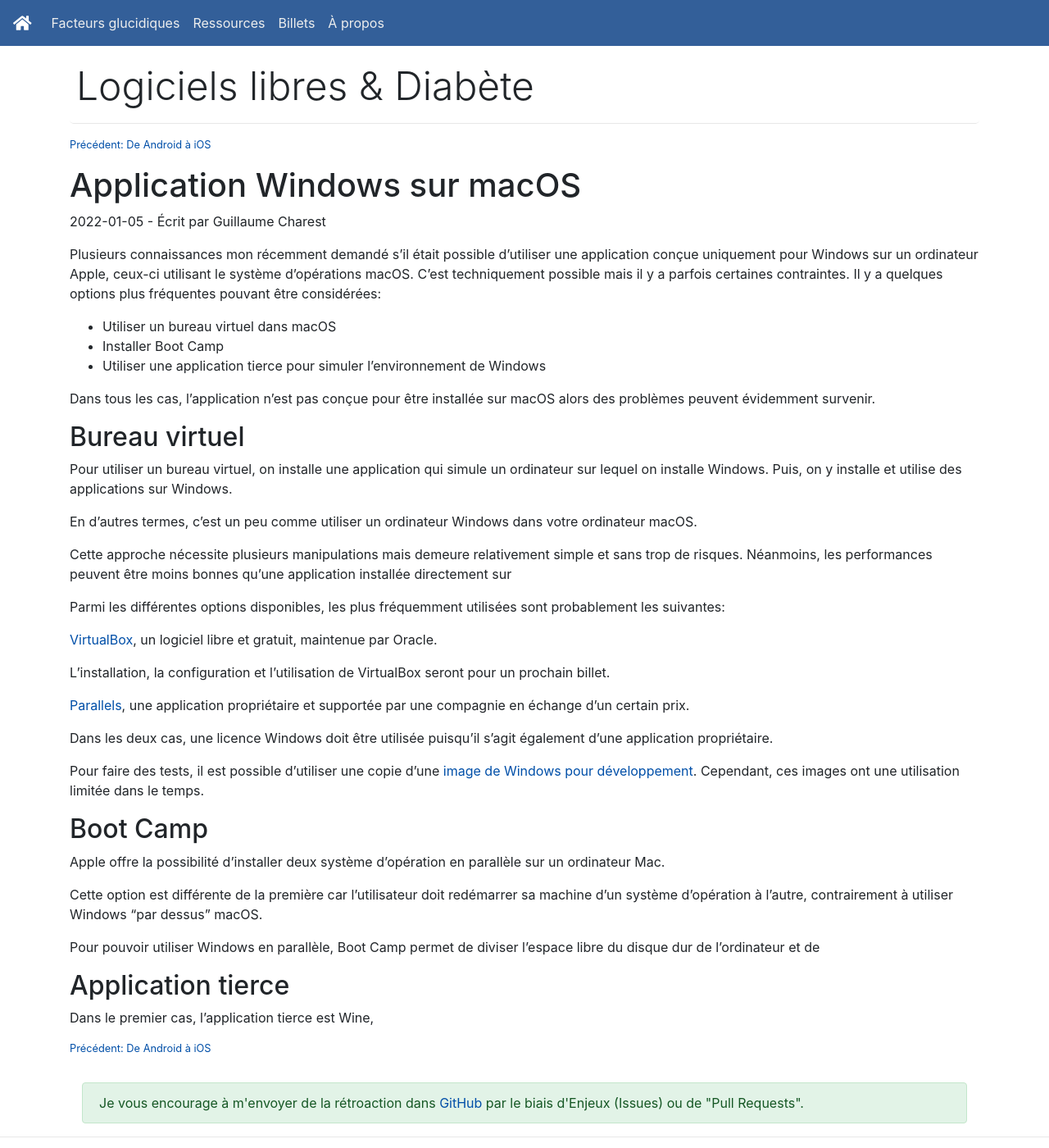
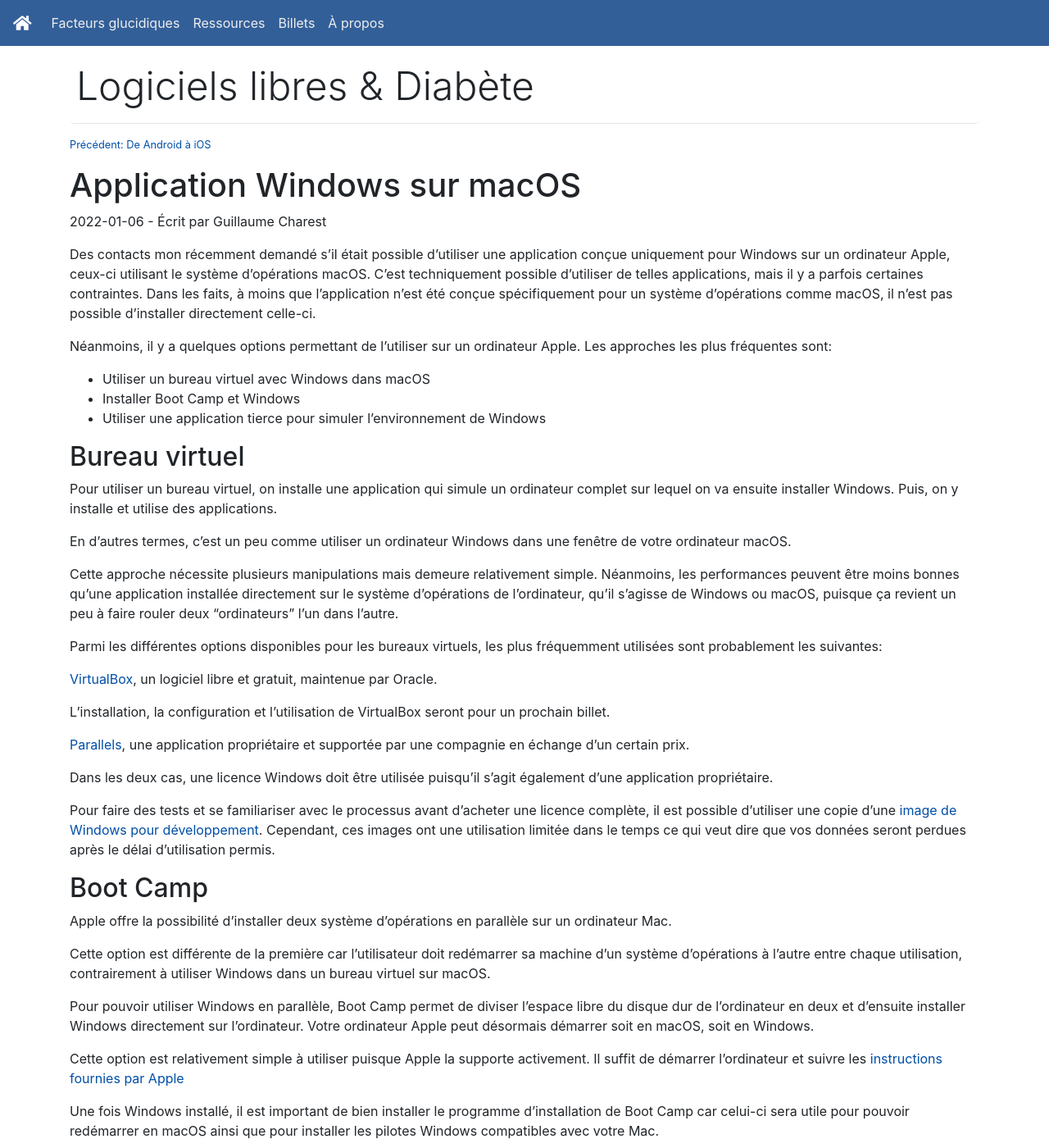
Before and after one commit to gcharest/gcharest.github.io, a Jekyll site: the page built from _posts/fr/2022-01-04-application-windows-sur-macos.md, in a window 1280 px wide and 1400 px high. Shown: the whole window at 82% size. Built offline with Jekyll 4.4.1, drawn with Linux system fonts in a browser that asks for light colours; nearby versions of some CDN libraries; some of the changed text lies outside the part shown.

Commit message:
Finalize blog post

```diff
--- a/_posts/fr/2022-01-04-application-windows-sur-macos.md
+++ b/_posts/fr/2022-01-04-application-windows-sur-macos.md
@@ -3,32 +3,33 @@ layout: post
 title:  "Application Windows sur macOS"
 ref: application-windows-macos
 lang: fr
-date:   2022-01-04 21:30:00 -0500
+date:   2022-01-05 21:30:00 -0500
 author: Guillaume Charest
 excerpt_separator: <!--more-->
 ---
-Plusieurs connaissances mon récemment demandé s'il était possible d'utiliser une application conçue uniquement pour Windows sur un ordinateur Apple, ceux-ci utilisant le système d'opérations macOS.
-C'est techniquement possible mais il y a parfois certaines contraintes.
+Des contacts mon récemment demandé s'il était possible d'utiliser une application conçue uniquement pour Windows sur un ordinateur Apple, ceux-ci utilisant le système d'opérations macOS.
+C'est techniquement possible d'utiliser de telles applications, mais il y a parfois certaines contraintes.
 <!--more-->
-Il y a quelques options plus fréquentes pouvant être considérées:
+Dans les faits, à moins que l'application n'est été conçue spécifiquement pour un système d'opérations comme macOS, il n'est pas possible d'installer directement celle-ci.
 
-- Utiliser un bureau virtuel dans macOS
-- Installer Boot Camp
+Néanmoins, il y a quelques options permettant de l'utiliser sur un ordinateur Apple.
+Les approches les plus fréquentes sont:
+
+- Utiliser un bureau virtuel avec Windows dans macOS
+- Installer Boot Camp et Windows
 - Utiliser une application tierce pour simuler l'environnement de Windows
-
-Dans tous les cas, l'application n'est pas conçue pour être installée sur macOS alors des problèmes peuvent évidemment survenir.
 
 ## Bureau virtuel
 
-Pour utiliser un bureau virtuel, on installe une application qui simule un ordinateur sur lequel on installe Windows.
-Puis, on y installe et utilise des applications sur Windows.
+Pour utiliser un bureau virtuel, on installe une application qui simule un ordinateur complet sur lequel on va ensuite installer Windows.
+Puis, on y installe et utilise des applications.
 
-En d'autres termes, c'est un peu comme utiliser un ordinateur Windows dans votre ordinateur macOS.
+En d'autres termes, c'est un peu comme utiliser un ordinateur Windows dans une fenêtre de votre ordinateur macOS.
 
-Cette approche nécessite plusieurs manipulations mais demeure relativement simple et sans trop de risques.
-Néanmoins, les performances peuvent être moins bonnes qu'une application installée directement sur
+Cette approche nécessite plusieurs manipulations mais demeure relativement simple.
+Néanmoins, les performances peuvent être moins bonnes qu'une application installée directement sur le système d'opérations de l'ordinateur, qu'il s'agisse de Windows ou macOS, puisque ça revient un peu à faire rouler deux "ordinateurs" l'un dans l'autre.
 
-Parmi les différentes options disponibles, les plus fréquemment utilisées sont probablement les suivantes:
+Parmi les différentes options disponibles pour les bureaux virtuels, les plus fréquemment utilisées sont probablement les suivantes:
 
 [VirtualBox](https://www.virtualbox.org/), un logiciel libre et gratuit, maintenue par Oracle.
 
@@ -38,17 +39,30 @@ L'installation, la configuration et l'utilisation de VirtualBox seront pour un p
 
 Dans les deux cas, une licence Windows doit être utilisée puisqu'il s'agit également d'une application propriétaire.
 
-Pour faire des tests, il est possible d'utiliser une copie d'une [image de Windows pour développement](https://developer.microsoft.com/en-us/windows/downloads/virtual-machines/).
-Cependant, ces images ont une utilisation limitée dans le temps.
+Pour faire des tests et se familiariser avec le processus avant d'acheter une licence complète, il est possible d'utiliser une copie d'une [image de Windows pour développement](https://developer.microsoft.com/en-us/windows/downloads/virtual-machines/).
+Cependant, ces images ont une utilisation limitée dans le temps ce qui veut dire que vos données seront perdues après le délai d'utilisation permis.
 
 ## Boot Camp
 
-Apple offre la possibilité d'installer deux système d'opération en parallèle sur un ordinateur Mac.
+Apple offre la possibilité d'installer deux système d'opérations en parallèle sur un ordinateur Mac.
 
-Cette option est différente de la première car l'utilisateur doit redémarrer sa machine d'un système d'opération à l'autre, contrairement à utiliser Windows "par dessus" macOS.
+Cette option est différente de la première car l'utilisateur doit redémarrer sa machine d'un système d'opérations à l'autre entre chaque utilisation, contrairement à utiliser Windows dans un bureau virtuel sur macOS.
 
-Pour pouvoir utiliser Windows en parallèle, Boot Camp permet de diviser l'espace libre du disque dur de l'ordinateur et de
+Pour pouvoir utiliser Windows en parallèle, Boot Camp permet de diviser l'espace libre du disque dur de l'ordinateur en deux et d'ensuite installer Windows directement sur l'ordinateur.
+Votre ordinateur Apple peut désormais démarrer soit en macOS, soit en Windows.
+
+Cette option est relativement simple à utiliser puisque Apple la supporte activement.
+Il suffit de démarrer l'ordinateur et suivre les [instructions fournies par Apple](https://support.apple.com/fr-ca/HT201468)
+
+Une fois Windows installé, il est important de bien installer le programme d'installation de Boot Camp car celui-ci sera utile pour pouvoir redémarrer en macOS ainsi que pour installer les pilotes Windows compatibles avec votre Mac.
+
+Comme pour l'utilisation du bureau virtuel, il faut cependant acheter une licence Windows complète car il s'agit d'un logiciel propriétaire.
+On peut tout de même faire des essais avec les images pour environnement de développement mentionnés précédemment.
 
 ## Application tierce
 
-Dans le premier cas, l'application tierce est Wine,
+Il existe aussi un logiciel libre, [Wine](https://www.winehq.org/), qui simule l'environnement Windows et permet d'installer certaines applications sur macOS.
+
+En général, le succès dépend beaucoup de l'application Windows et si les développeurs ont pris le temps de supporter celle-ci pour débugger sont utilisation.
+
+Dans la plus part des cas, si on cherche à utiliser une application très peu connue sur le marché, cette option n'est malheureusement pas possible.
```
